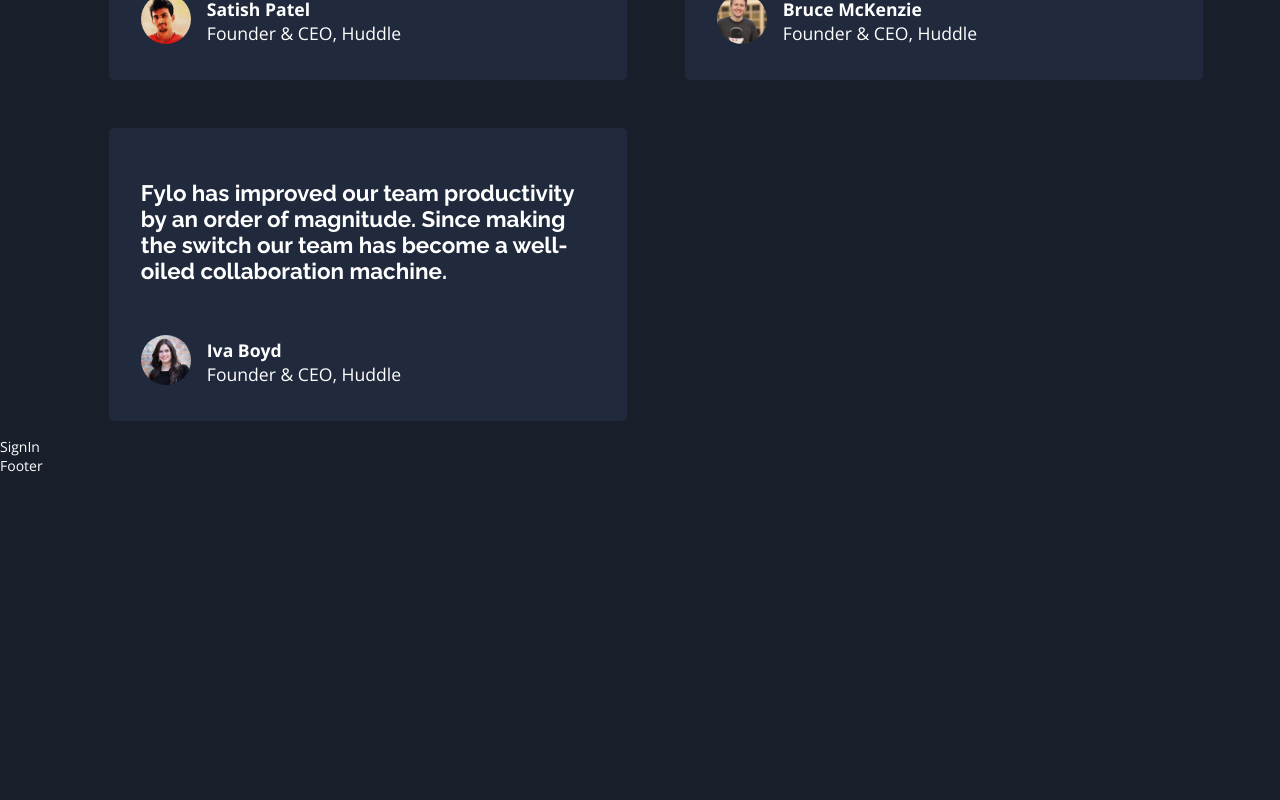
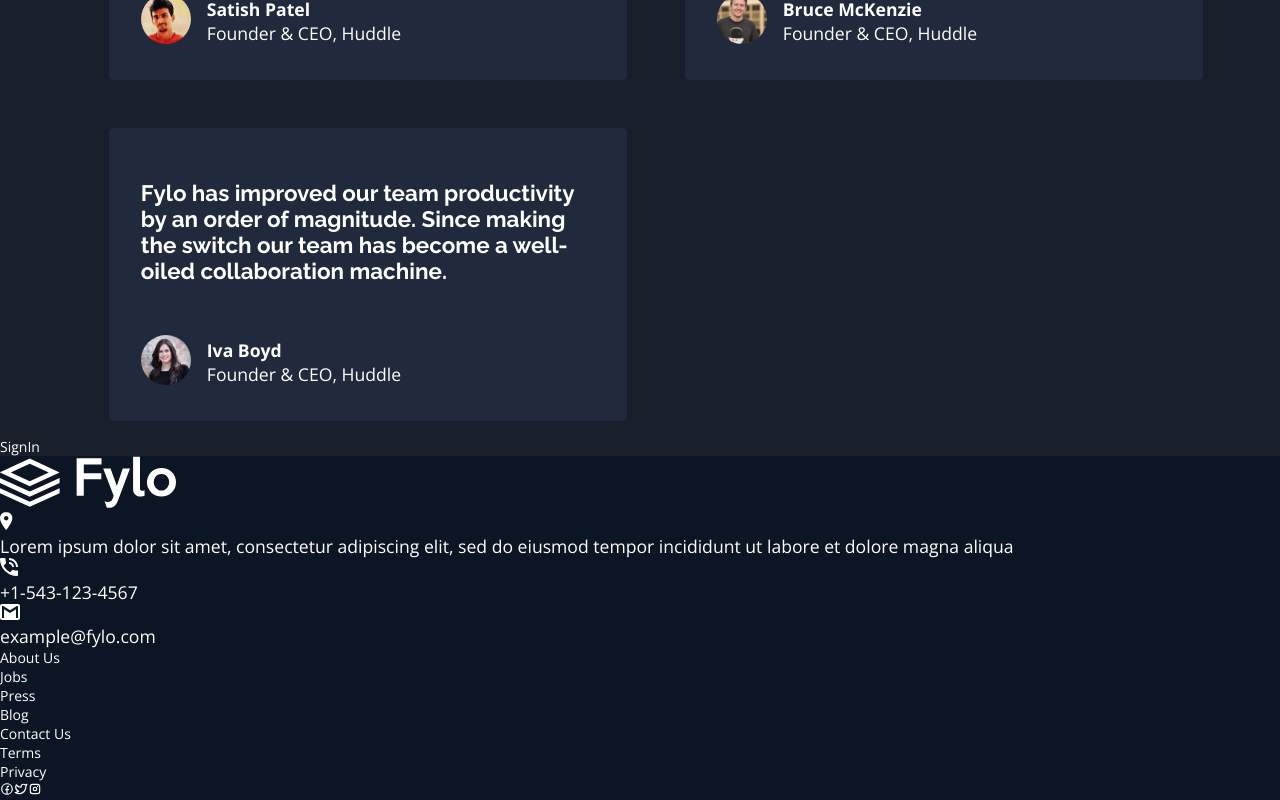
Before and after one commit to Ljusaj123/Fylo-Design-Page, a React (Create React App) app: page / in a window 1280 px wide. Shown: the part 2308-3108 px from the top of the page. Before the commit the page ends 2783 px from the top, so only its background shows below. Built offline with nearby package versions, Linux system fonts and the light colour scheme.

Commit message:
component for footer

```diff
--- a/src/modules/Footer.js
+++ b/src/modules/Footer.js
@@ -1,9 +1,52 @@
-import React from 'react'
+import React from "react";
+import { RiFacebookCircleLine } from "react-icons/ri";
+import { TbBrandTwitter, TbBrandInstagram } from "react-icons/tb";
 
 function Footer() {
   return (
-    <div>Footer</div>
-  )
+    <footer className="footer">
+      <div className="footer-container">
+        <div className="logo-container">
+          <img src="./images/logo.svg" alt="aaaa" id="logo" />
+        </div>
+        <div className="footer-text-container">
+          <div className="location">
+            <img src="./images/icon-location.svg" alt="" />
+            <p>
+              Lorem ipsum dolor sit amet, consectetur adipiscing elit, sed do
+              eiusmod tempor incididunt ut labore et dolore magna aliqua
+            </p>
+          </div>
+          <div className="contact">
+            <div className="telephone">
+              <img src="./images/icon-phone.svg" alt="phone" />
+              <p> +1-543-123-4567</p>
+            </div>
+            <div className="email">
+              <img src="./images/icon-email.svg" alt="email" />
+              <p>example@fylo.com</p>
+            </div>
+          </div>
+          <div className="about-us">
+            <li>About Us</li>
+            <li>Jobs</li>
+            <li>Press</li>
+            <li>Blog</li>
+          </div>
+          <div className="contact-us">
+            <li>Contact Us</li>
+            <li>Terms</li>
+            <li>Privacy</li>
+          </div>
+          <div className="social-icons">
+            <RiFacebookCircleLine />
+            <TbBrandTwitter />
+            <TbBrandInstagram />
+          </div>
+        </div>
+      </div>
+    </footer>
+  );
 }
 
-export default Footer
+export default Footer;
```
